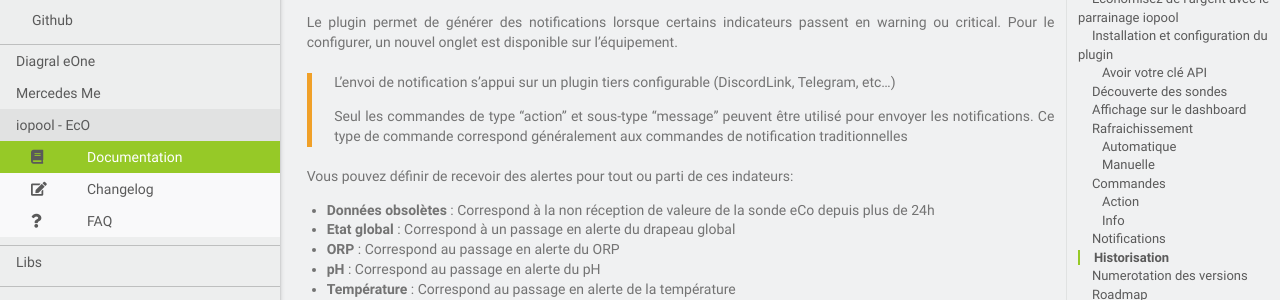
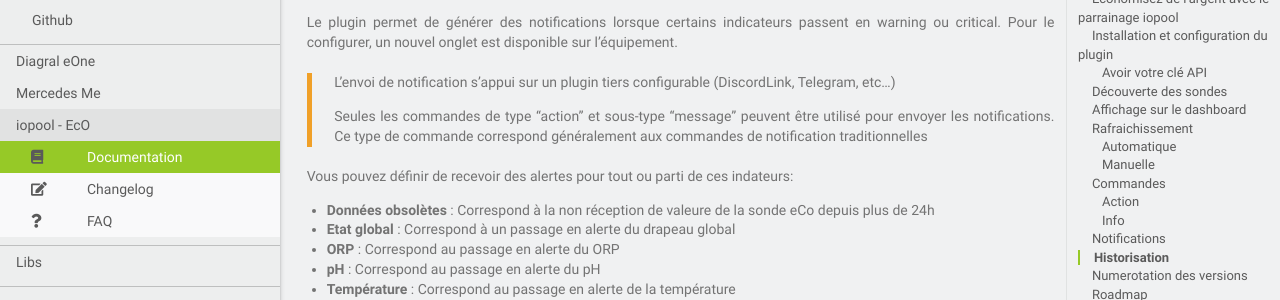
Before and after one commit to mguyard/Jeedom-Documentations, a Jekyll site: the page built from fr_FR/iopool_EcO/documentation.md, in a window 1280 px wide and 900 px high, scrolled down 5295 px. Shown: the part 152-452 px from the top of the window. Built offline with Jekyll 4.4.1, drawn with Linux system fonts in a browser that asks for light colours; our own code applies the rules of GitHub Pages for plain Markdown files.

Commit message:
Release 1.1.0 - iopool_EcO

```diff
--- a/fr_FR/iopool_EcO/documentation.md
+++ b/fr_FR/iopool_EcO/documentation.md
@@ -111,7 +111,7 @@ Pour le configurer, un nouvel onglet est disponible sur l'équipement.
 
 > L'envoi de notification s'appui sur un plugin tiers configurable (DiscordLink, Telegram, etc...)
 >
-> Seul les commandes de type "action" et sous-type "message" peuvent être utilisé pour envoyer les notifications. Ce type de commande correspond généralement aux commandes de notification traditionnelles
+> Seules les commandes de type "action" et sous-type "message" peuvent être utilisé pour envoyer les notifications. Ce type de commande correspond généralement aux commandes de notification traditionnelles
 
 Vous pouvez définir de recevoir des alertes pour tout ou parti de ces indateurs:
 * __Données obsolètes__ : Correspond à la non réception de valeure de la sonde eCo depuis plus de 24h
```
